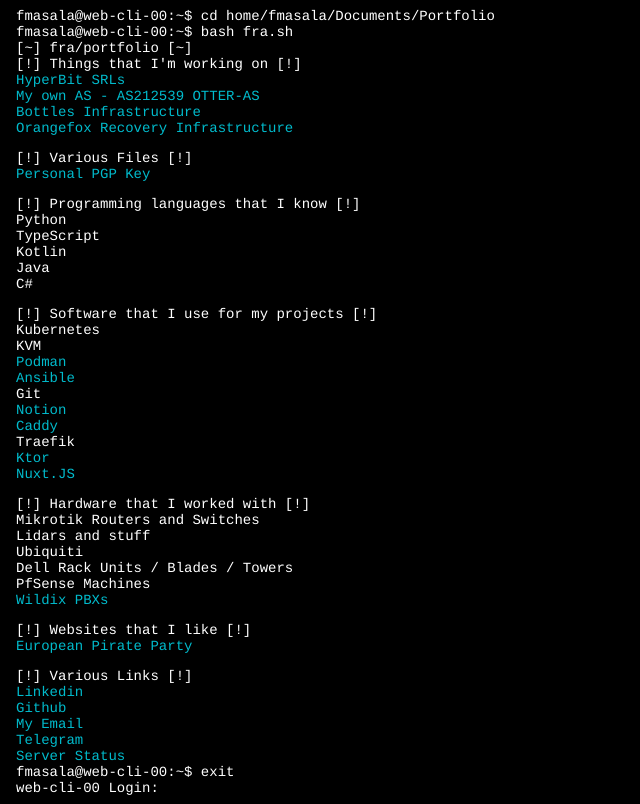
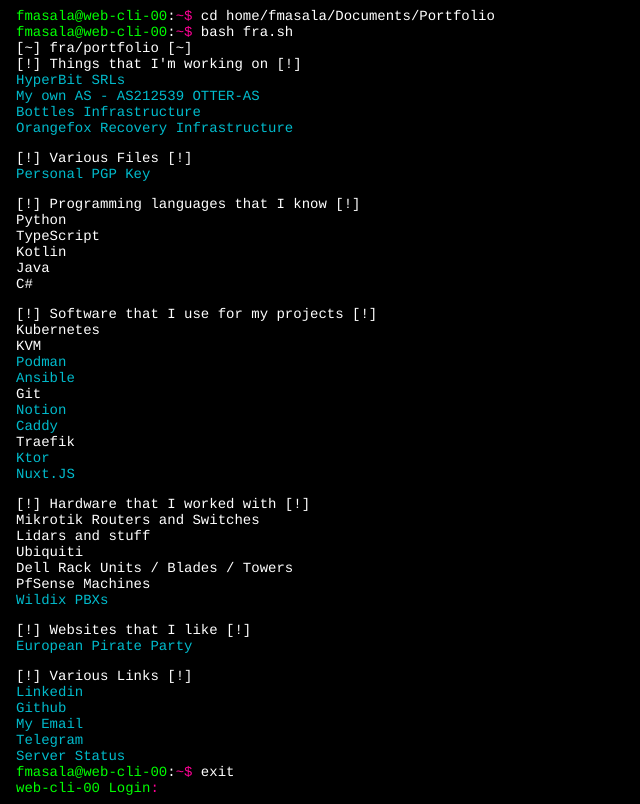
Before and after one commit to francescomasala/Website, a Nuxt app: page / in a window 1280 px wide. Shown: the whole page, without its empty margins (0-640 px from the left). Built offline with nearby package versions, Linux system fonts and the light colour scheme.

Commit message:
General reformat

```diff
--- a/app.vue
+++ b/app.vue
@@ -27,6 +27,26 @@
   text-decoration: none;
 }
 
+#a {
+  color: #0f0;
+}
+
+c {
+  color: #0bc;
+}
+
+#b {
+  color: #ff0096;
+}
+
+#k {
+  animation: change 1s;
+}
+
+#op {
+  color: #888888
+}
+
 @keyframes change {
   0% {
     color: #0f0;
```
